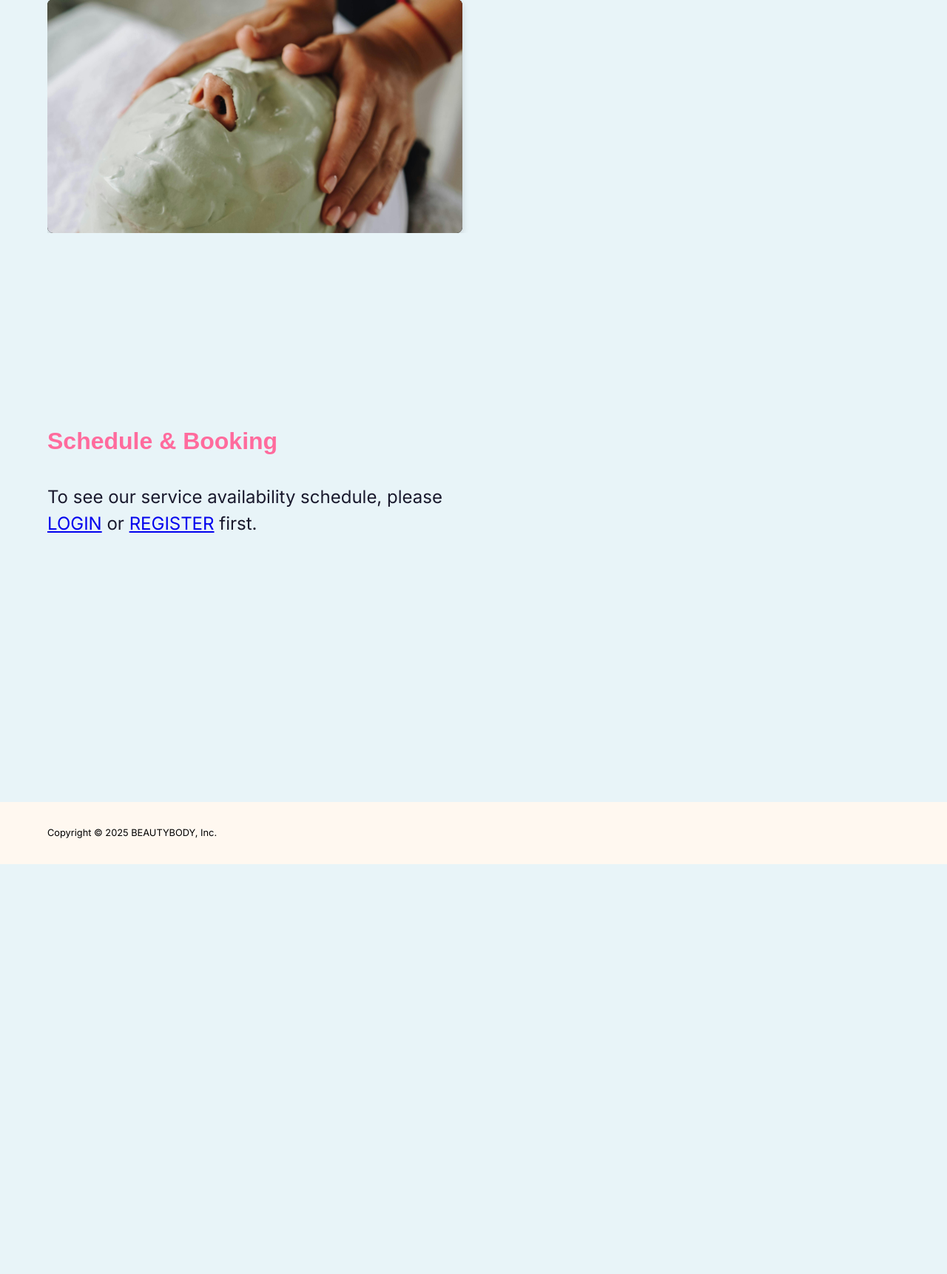
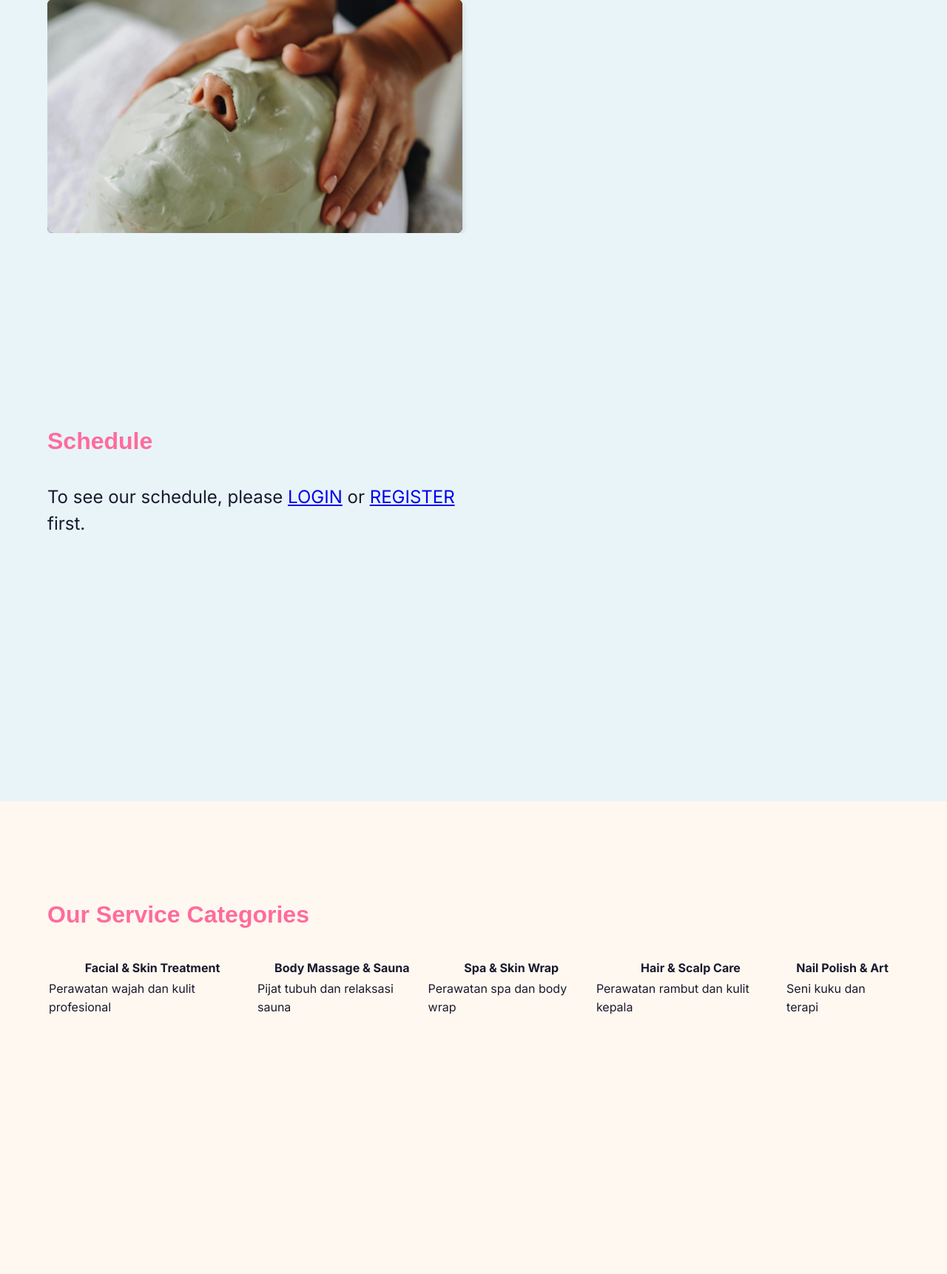
Before and after one commit to cipluk4n/website_bodycare, a PHP site: page /dashboard.php in a window 1280 px wide. Shown: the part 2447-4169 px from the top of the page at 74% size. Before the commit the page ends 3615 px from the top, so only its background shows below. Run offline with PHP 8.4, Linux system fonts and the light colour scheme.

Commit message:
Split schedule and booking into two

```diff
--- a/beautybody/beautybody/dashboard.php
+++ b/beautybody/beautybody/dashboard.php
@@ -4,12 +4,14 @@ session_start();
 
 <!DOCTYPE html>
 <html lang="id">
+
 <head>
     <meta charset="UTF-8">
     <meta name="viewport" content="width=device-width, initial-scale=1.0">
     <title>Online Booking Body Treatment | beautybody</title>
     <link rel="stylesheet" href="css/style.css">
 </head>
+
 <body>
 
     <header id="main-header">
@@ -17,8 +19,9 @@ session_start();
             <h1 class="logo">beautybody</h1>
             <nav>
                 <a href="#services">Services</a>
-                <a href="#booking">Schedule & Booking</a>
-                <?php if(isset($_SESSION['email'])){ ?>
+                <a href="#schedule">Schedule</a>
+                <a href="./booking.php">Booking</a>
+                <?php if (isset($_SESSION['email'])) { ?>
                     <a href="#history">History</a>
                     <a href="./auth/logout.php">Logout</a>
                 <?php } else { ?>
@@ -132,32 +135,102 @@ session_start();
             </div>
         </section>
 
-        <section id="booking" class="section-padded bg-light">
+        <section id="schedule" class="section-padded bg-light">
             <div class="container">
-                <h3>Schedule & Booking</h3>
-                <?php if(isset($_SESSION['email'])){ ?>
+                <h3>Schedule</h3>
+                <?php if (isset($_SESSION['email'])) { ?>
 
-                <div id="booking-interface" style="display: none;">
-                    <label for="treatment-select">Pilih Layanan:</label>
-                    <select id="treatment-select"></select>
+                    <div id="schedule-interface">
+                        <h4>Jadwal Operasional Klinik</h4>
+                        <div class="schedule-table-container">
+                            <table class="schedule-table">
+                                <thead>
+                                    <tr>
+                                        <th>Hari</th>
+                                        <th>Jam Operasional</th>
+                                        <th>Status</th>
+                                    </tr>
+                                </thead>
+                                <tbody>
+                                    <?php
+                                    include 'connection.php';
+                                    $query = "SELECT * FROM schedules ORDER BY FIELD(day, 'monday', 'tuesday', 'wednesday', 'thursday', 'friday', 'saturday', 'sunday')";
+                                    $result = $connection->query($query);
 
-                    <div id="calendar-view"></div>
+                                    $hari_indonesia = [
+                                        'monday' => 'Senin',
+                                        'tuesday' => 'Selasa',
+                                        'wednesday' => 'Rabu',
+                                        'thursday' => 'Kamis',
+                                        'friday' => 'Jumat',
+                                        'saturday' => 'Sabtu',
+                                        'sunday' => 'Minggu'
+                                    ];
 
-                    <div id="time-slots-container"></div>
-                    <table>
-                        <th>Facial & Skin Treatment</th>
-                        <th>Body Message & Sauna</th>
-                        <th>Spa & skin wrap</th>
-                        <th>Hair & Scalp Care</th>
-                        <th>Nail Polish & Art</th>
+                                    if ($result && $result->num_rows > 0) {
+                                        while ($row = $result->fetch_assoc()) {
+                                            $hari_inggris = $row['day'];
+                                            $hari_indonesia_text = $hari_indonesia[$hari_inggris] ?? ucfirst($hari_inggris);
+                                            $is_closed = $row['is_closed'];
+
+                                            echo "<tr>";
+                                            echo "<td>{$hari_indonesia_text}</td>";
+
+                                            if ($is_closed == 1) {
+                                                echo "<td>-</td>";
+                                                echo "<td class='closed'>Libur</td>";
+                                            } else {
+                                                $start_time = date('H:i', strtotime($row['start_shift']));
+                                                $end_time = date('H:i', strtotime($row['end_shift']));
+                                                echo "<td>{$start_time} - {$end_time}</td>";
+                                                echo "<td class='open'>Buka</td>";
+                                            }
+
+                                            echo "</tr>";
+                                        }
+                                    } else {
+                                        echo "<tr><td colspan='3'>Data jadwal tidak tersedia</td></tr>";
+                                    }
+                                    ?>
+                                </tbody>
+                            </table>
+                        </div>
+                    </div>
+
+                <?php } else { ?>
+                    <p id="auth-prompt" style="font-size: 1.5rem; line-height: 1.5; max-width: 600px; margin-top: 2rem;">
+                        To see our schedule, please <a href="./auth/login.php">LOGIN</a> or <a href="./auth/register.php">REGISTER</a> first.
+                    </p>
+                <?php } ?>
+            </div>
+        </section>
+
+        <section id="services-categories" class="section-padded">
+            <div class="container">
+                <h3>Our Service Categories</h3>
+                <div class="service-categories">
+                    <table class="service-table">
+                        <thead>
+                            <tr>
+                                <th>Facial & Skin Treatment</th>
+                                <th>Body Massage & Sauna</th>
+                                <th>Spa & Skin Wrap</th>
+                                <th>Hair & Scalp Care</th>
+                                <th>Nail Polish & Art</th>
+                            </tr>
+                        </thead>
+                        <tbody>
+                            <tr>
+                                <td>Perawatan wajah dan kulit profesional</td>
+                                <td>Pijat tubuh dan relaksasi sauna</td>
+                                <td>Perawatan spa dan body wrap</td>
+                                <td>Perawatan rambut dan kulit kepala</td>
+                                <td>Seni kuku dan terapi</td>
+                            </tr>
+                        </tbody>
                     </table>
                 </div>
             </div>
-            <?php } else { ?>
-            <p id="auth-prompt" style="font-size: 1.5rem; line-height: 1.5; max-width: 600px; margin-top: 2rem;">
-                To see our service availability schedule, please <a href="./auth/login.php">LOGIN</a> or <a href="./auth/register.php">REGISTER</a> first.
-            </p>
-            <?php } ?>
         </section>
 
         <section id="history" class="section-padded bg-light" style="display: none;">
@@ -220,4 +293,5 @@ session_start();
     <script src="js/script.js"></script>
 
 </body>
+
 </html>
```
